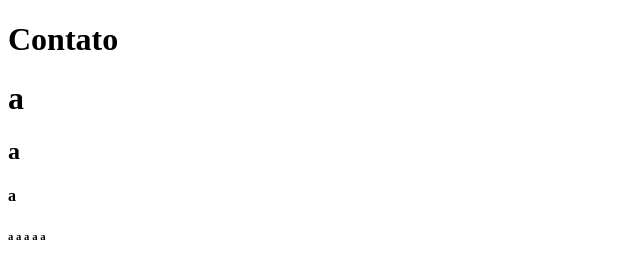
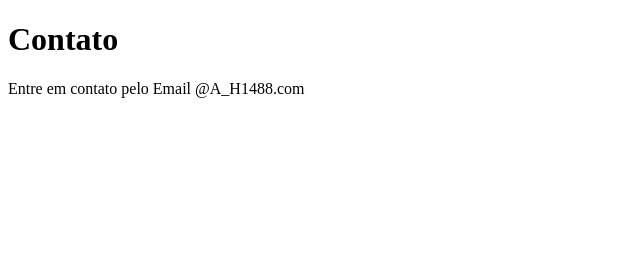
Before and after one commit to januttikk/sistemaa, a plain HTML site: page contato.html in a window 1280 px wide. Shown: the whole page, without its empty margins (0-640 px from the left). Drawn offline with Linux system fonts and the light colour scheme.

Commit message:
adicionando a branch

```diff
--- a/contato.html
+++ b/contato.html
@@ -9,23 +9,7 @@
 
 <body>
     <h1>Contato</h1>
-    <h1>
-        a <h2>
-            a <h3>
-                <h4>
-                    a <h5>
-                        <h6>
-                            a a <h7>
-                                a <h8>
-                                    a <h9>a</h9>
-                                </h8>
-                            </h7>
-                        </h6>
-                    </h5>
-                </h4>
-            </h3>
-        </h2>
-    </h1>
+    <p>Entre em contato pelo Email @A_H1488.com</p>
 </body>
 
 </html>
```
Also changed, not shown: 1 other file.
